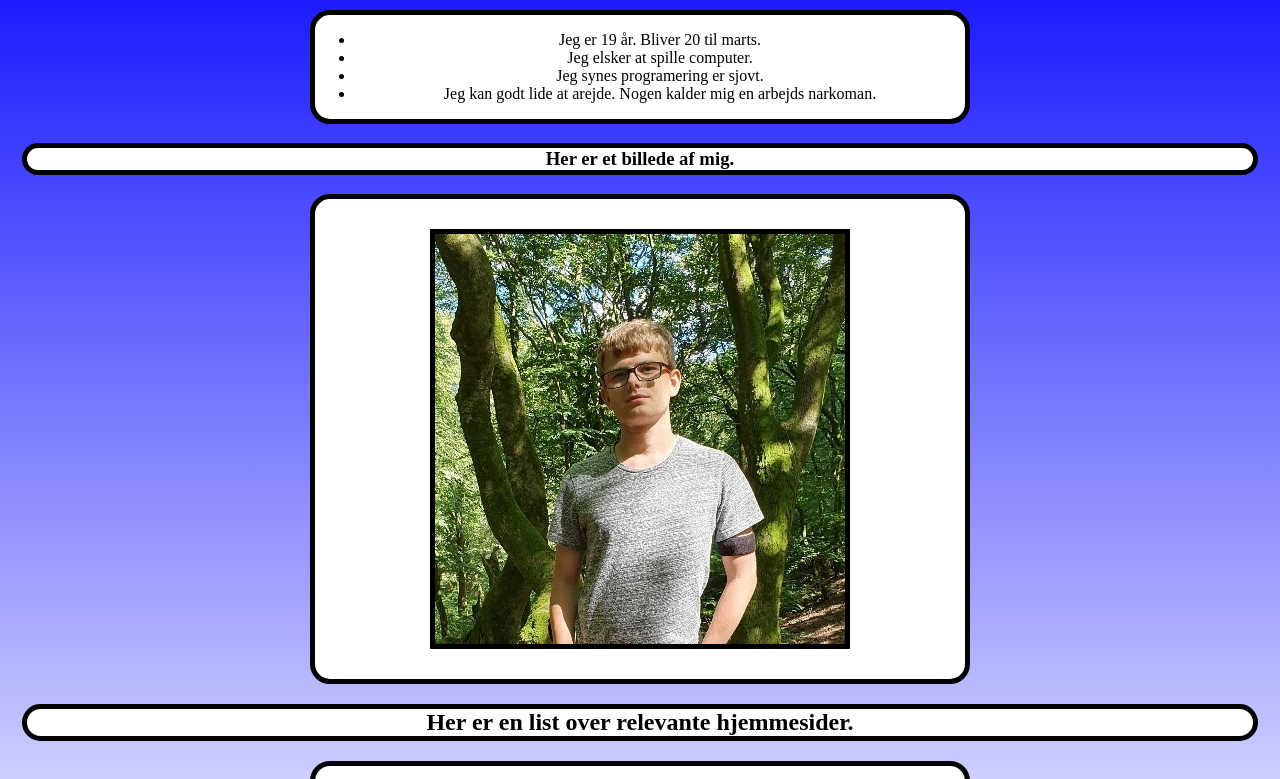
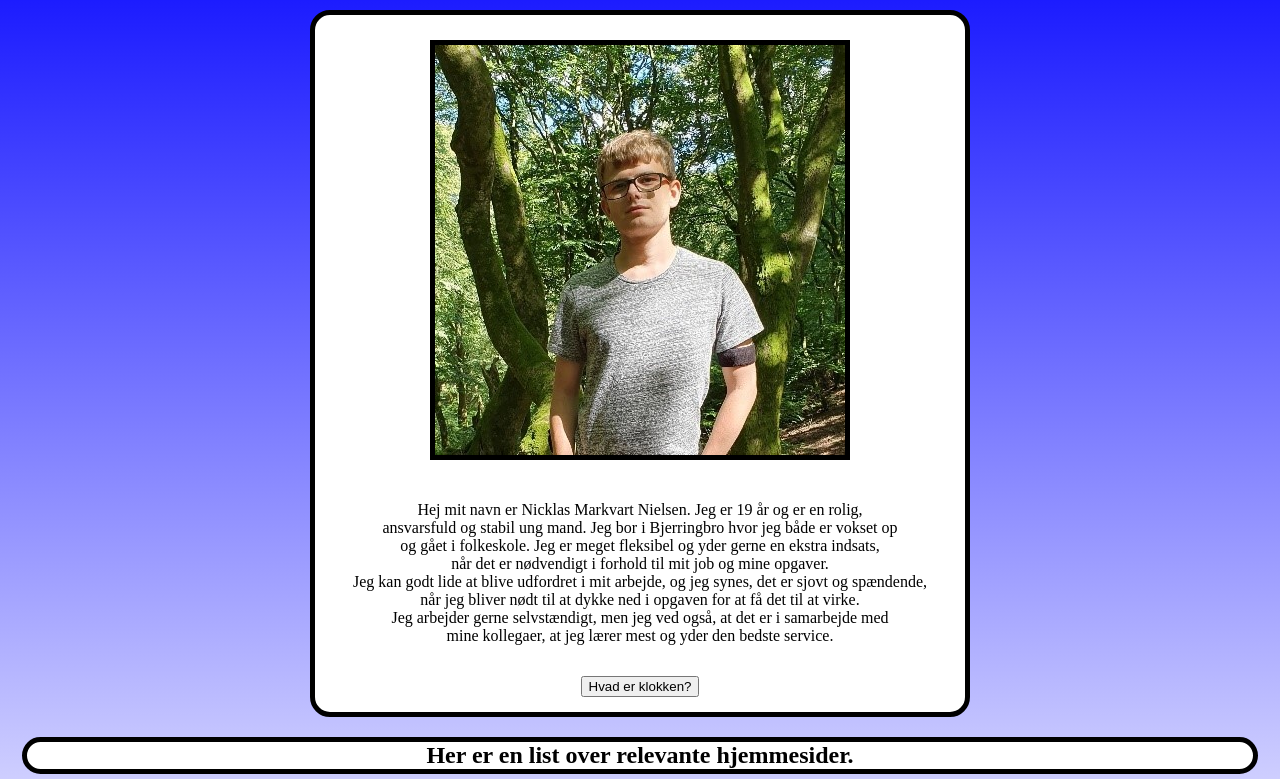
Before and after one commit to MercantecData/portfolio-NicklasN757, a plain HTML site: page docs/Index.html in a window 1280 px wide. Shown: the part 123-902 px from the top of the page. Drawn offline with Linux system fonts and the light colour scheme.

Commit message:
Update HTML

```diff
--- a/docs/Index.html
+++ b/docs/Index.html
@@ -1,23 +1,22 @@
 
 <head>
     <link rel="stylesheet" href="style.css">
+    <script type="text/javascript" src="scripts.js"></script>
     <title>Min side</title>
 </head>
 <body class="backgrundColor">
 <center>
     <h1 class="headerText">Hej og velkommen til min side!</h1>
-    <h2 class="headerText">Her er en liste over fact om mig</h2>
-    <div class="textBox">
-        <ul>
-            <li>Jeg er 19 år. Bliver 20 til marts.</li>
-            <li>Jeg elsker at spille computer.</li>
-            <li>Jeg synes programering er sjovt.</li>
-            <li>Jeg kan godt lide at arejde. Nogen kalder mig en arbejds narkoman.</li>
-        </ul>
-    </div>
-    <h3 class="headerText">Her er et billede af mig.</h3>
+    <h2 class="headerText">Her er lidt om mig.....</h2>
         <div class="textBox">
             <img class="billede" src="profilePic.jpg">
+            <p>
+                Hej mit navn er Nicklas Markvart Nielsen. Jeg er 19 år og er en rolig, <br> ansvarsfuld og stabil ung mand. Jeg bor i Bjerringbro hvor jeg både er vokset op <br> og gået i folkeskole. Jeg er meget fleksibel og yder gerne en ekstra indsats, <br>
+                når det er nødvendigt i forhold til mit job og mine opgaver. <br> Jeg kan godt lide at blive udfordret i mit arbejde, og jeg synes, det er sjovt og spændende, <br>
+                når jeg bliver nødt til at dykke ned i opgaven for at få det til at virke. <br>
+                Jeg arbejder gerne selvstændigt, men jeg ved også, at det er i samarbejde med <br> mine kollegaer, at jeg lærer mest og yder den bedste service.
+            </p>
+            <button style="margin: 15px;" id="time" onclick="onClick()">Hvad er klokken?</button>
         </div>
     <h2 class="headerText">Her er en list over relevante hjemmesider.</h2>
     <div class="textBox">
@@ -27,6 +26,5 @@
             <li><a href="https://www.youtube.com/watch?v=m_aqJigYL2Y&t">Musik jeg hørte imens jeg skrev det her.</a></li>
         </ul>
     </div>
-    dgsgsg
 </center>
 </body>
--- a/docs/scripts.js
+++ b/docs/scripts.js
@@ -1 +1,3 @@
-function
+function onClick(){
+    document.getElementById('time').innerHTML=Date()
+}
--- a/docs/style.css
+++ b/docs/style.css
@@ -5,7 +5,7 @@
 }
 .billede{
     border: solid black 5px;
-    margin: 30px;
+    margin: 25px;
 }
 .headerText{
     background-color: white;
```
